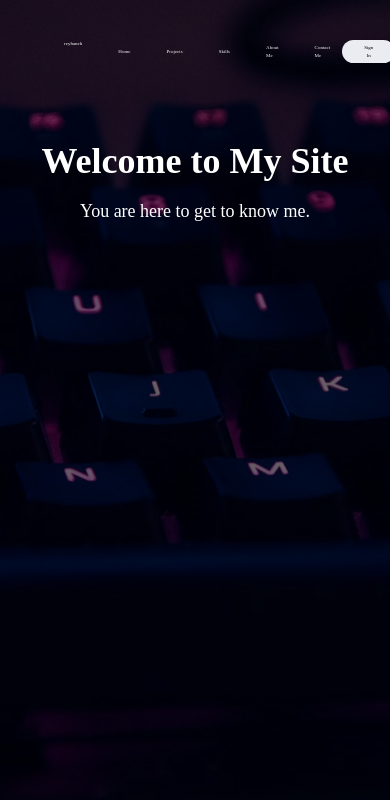
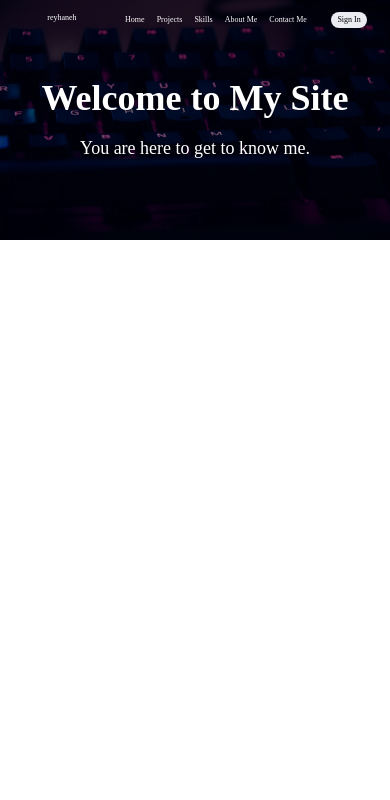
Before and after one commit to reyhanehgnb/first-react, a React (Vite) app: page / in a window 390 px wide. Shown: the top 800 px of the page. Built offline with nearby package versions, Linux system fonts and the light colour scheme.

Commit message:
First part responsive added

```diff
--- a/package.json
+++ b/package.json
@@ -1,13 +1,16 @@
 {
   "name": "react-project",
   "private": true,
+  "homepage": "https://reyhanehqnb.github.io/first-react",
   "version": "0.0.0",
   "type": "module",
   "scripts": {
     "dev": "vite",
     "build": "vite build",
     "lint": "eslint .",
-    "preview": "vite preview"
+    "preview": "vite preview",
+    "predeploy": "npm run build",
+    "deploy": "gh-pages -d dist"
   },
   "dependencies": {
     "@tailwindcss/vite": "^4.1.12",
@@ -23,6 +26,7 @@
     "eslint": "^9.33.0",
     "eslint-plugin-react-hooks": "^5.2.0",
     "eslint-plugin-react-refresh": "^0.4.20",
+    "gh-pages": "^6.3.0",
     "globals": "^16.3.0",
     "vite": "^7.1.2"
   }
--- a/src/components/MainPage.jsx
+++ b/src/components/MainPage.jsx
@@ -3,33 +3,33 @@ import pic1 from "../images/bg-photo.webp";
 const MainPage = () => {
   return (
     <div>
-      <div className="relative w-auto h-screen">
+      <div className="relative w-auto h-60 sm:h-80 md:h-120 lg:h-164.5">
         <img
           src={pic1}
           alt="Background"
           className="absolute inset-0 w-screen h-full object-cover "
         />
         <div className="absolute inset-0 bg-black opacity-60"></div>
-        <div className="relative z-10 flex flex-row justify-around p-10 gap-3  text-[5px] sm:text-[10px] lg:text-[18px]">
+        <div className="relative z-10 flex flex-row justify-around p-3 sm:p-4 md:p-6 lg:p-10  gap-0.5 sm:gap-1 md:gap-2 lg:gap-3  text-[8px] sm:text-[13px] md:text-[13px] lg:text-[18px]">
           <logo className="text-white px-6">reyhaneh</logo>
-          <ul className=" flex flex-row items-center space-x-9">
-            <li className=" text-gray-50 hover:text-gray-500 cursor-pointer transition-colors duration-300">
+          <ul className=" flex flex-row items-center  space-x-3 sm:space-x-7 md:space-x-8 lg:space-x-9">
+            <li className=" text-gray-50 hover:text-[var(--lightpurple)] cursor-pointer transition-colors duration-300">
               Home
             </li>
-            <li className=" text-gray-50 hover:text-gray-500 cursor-pointer transition-colors duration-300">
+            <li className=" text-gray-50 hover:text-[var(--lightpurple)] cursor-pointer transition-colors duration-300">
               Projects
             </li>
-            <li className=" text-gray-50 hover:text-gray-500 cursor-pointer transition-colors duration-300">
+            <li className=" text-gray-50 hover:text-[var(--lightpurple)] cursor-pointer transition-colors duration-300">
               Skills
             </li>
-            <li className=" text-gray-50 hover:text-gray-500 cursor-pointer transition-colors duration-300">
+            <li className=" text-gray-50 hover:text-[var(--lightpurple)] cursor-pointer transition-colors duration-300">
               About Me
             </li>
-            <li className=" text-gray-50 hover:text-gray-500 cursor-pointer transition-colors duration-300">
+            <li className=" text-gray-50 hover:text-[var(--lightpurple)] cursor-pointer transition-colors duration-300">
               Contact Me
             </li>
           </ul>
-          <button className="bg-[var(--lightgray)] px-5.5 py-1 rounded-2xl hover:bg-[var(--darkblue)] hover:text-gray-100 transition-colors duration-300">
+          <button className="bg-[var(--lightgray)] px-1.5 py-0.5 sm:px-2.5 sm:py-1 md:px-3.5 md:py-1 lg:px-5.5 lg:py-1 rounded-2xl hover:bg-[var(--lightpurple)] hover:text-gray-100 transition-colors duration-300">
             Sign In
           </button>
         </div>
--- a/src/index.css
+++ b/src/index.css
@@ -8,4 +8,5 @@
   --navyblue:#17313E;
   --lightcream:#FFF2EF;
   --lightgray:#EBECF1;
+  --lightpurple:#B33791;
 }
--- a/vite.config.js
+++ b/vite.config.js
@@ -5,4 +5,5 @@ import tailwindcss from '@tailwindcss/vite'
 // https://vite.dev/config/
 export default defineConfig({
   plugins: [react(),tailwindcss()],
+   base: "/first-react/"
 })
```
Also changed, not shown: 1 other file (tests, documents, lock files or other folders).
